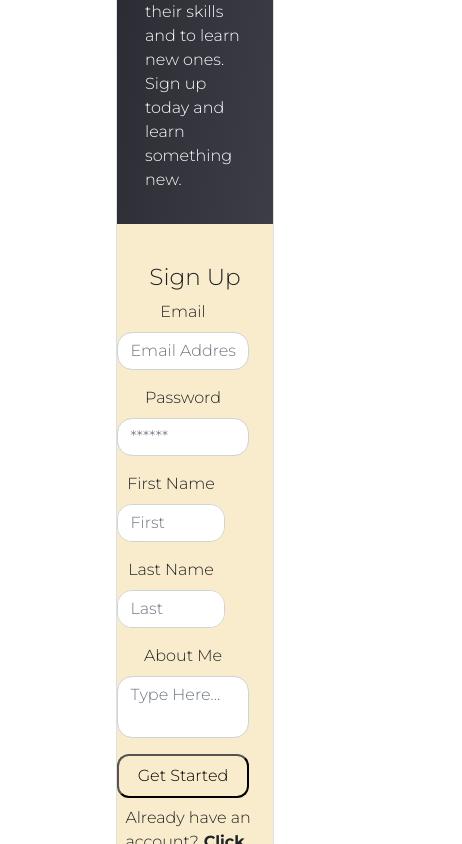
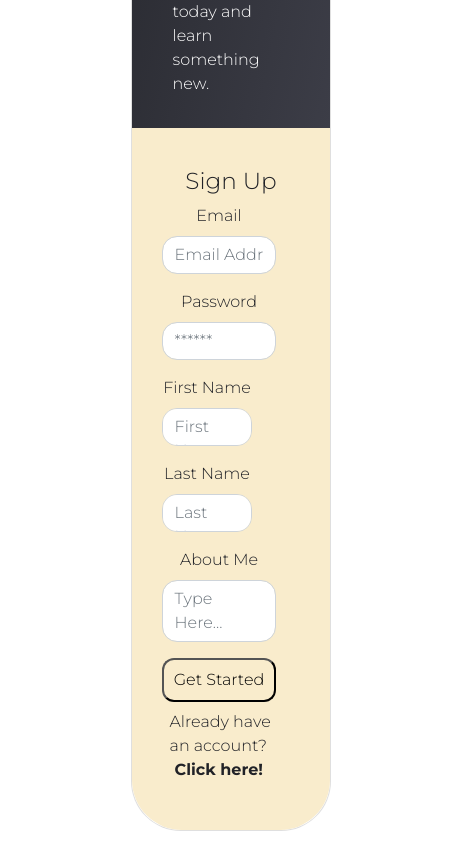
Before and after one commit to Guzzemetti/private-practice, a React (Create React App) app in the folder client/: page /signup in a window 390 px wide. Shown: the part 1040-1884 px from the top of the page, 462 px wide, since content can reach past the window. Built offline with nearby package versions, Linux system fonts and the light colour scheme.

Commit message:
Fixed login and signup styling for responsiveness

```diff
--- a/client/src/components/signup/index.js
+++ b/client/src/components/signup/index.js
@@ -57,7 +57,7 @@ const Signup = () => {
 
   return (
     <>
-      <section className="holds-everything-form">
+      <section className="holds-everything-form" id="signUpSec">
         <Card className="card-margin-top">
           <CardBody className="cardBody">
             <div className="bodyItems">
--- a/client/src/components/signup/signup.css
+++ b/client/src/components/signup/signup.css
@@ -183,9 +183,12 @@ includes the input fields and the Get Started button */
   .inputRow {
     width: 15rem;
   }
+  #signUpSec{
+    width: fit-content;
+  }
 }
 
-@media only screen and (max-width: 768px) {
+@media only screen and (max-width: 1015px) {
   .bodyItems {
     flex-direction: column;
   }
@@ -196,7 +199,9 @@ includes the input fields and the Get Started button */
   }
 
   .formBody {
-    width: 100%;
+    display: flex;
+    align-self: center;
+    width: 70%;
   }
 
   .inputRow {
```
